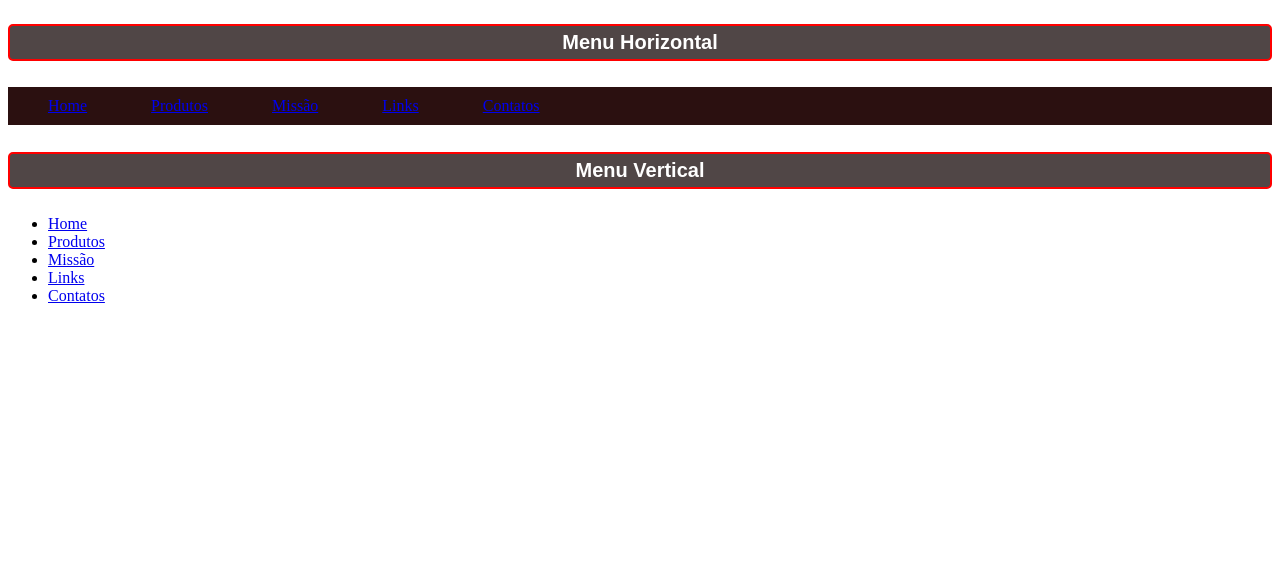
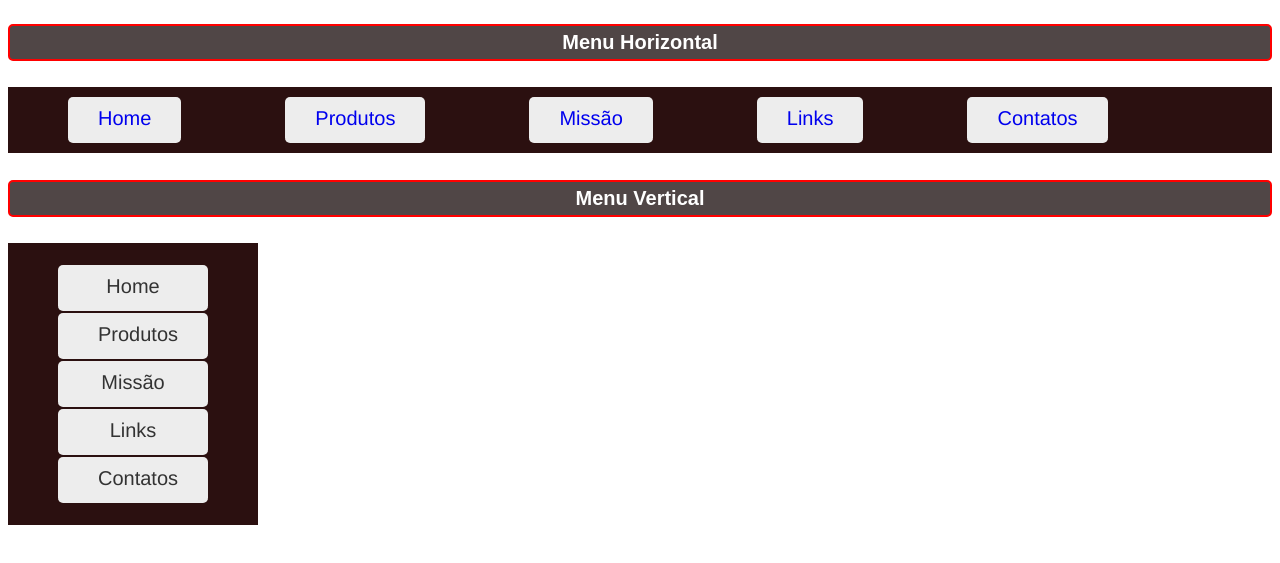
Before and after one commit to louenyrossi/estudos_html, a plain HTML site: page menus/menu.html in a window 1280 px wide. Shown: the part 105-668 px from the top of the page. Drawn offline with Linux system fonts and the light colour scheme.

Commit message:
Finalização do CSS

```diff
--- a/menus/css/estilo.css
+++ b/menus/css/estilo.css
@@ -9,7 +9,6 @@ h1{
     text-align: center;
     border-radius: 10px;
     padding: 10px;
-
 }
 
 h4{
@@ -29,15 +28,65 @@ h4{
 
 #menu ul{
     padding: 10px;
-    margin:0;
+    margin: 0;
     background-color: #2b1010;
     list-style: none;
 }
 
 #menu ul li {
-    display: inline;
+    display: inline; /* deixa os <li> na mesma linha */
 }
 
 #menu ul li a {
     padding: 10px 30px;
+    text-decoration: none;
+    background-color: #ededed;
+    /* Faz o link se comportar como caixinha, mas fica na mesma linha */
+    display: inline-block;
+    border-bottom: 3px solid #ededed; /* corrigido: 3px (sem espaço) */
+    font-family: 'Franklin Gothic Medium', 'Arial Narrow', Arial, sans-serif;
+    font-size: 20px;
+    border-radius: 5px;
+    margin: 0 50px; /* corrigido: adiciona ; no final */
 }
+
+#menu ul li a:hover{
+    background-color: #b5d45d;
+    color: #2d19e2;
+    border-bottom: 3px solid #EA0000;
+}
+
+/* Menu vertical */
+
+/* Selecionar o UL que estiver dentro do elemento id menuv */
+#menuv ul{
+    list-style-type: none;  /* remove marcadores da lista */
+    /* Zera a margem esquerda */
+    margin-left: 0;
+    /* Espaço interno do ul: 20px em cima/baixo e 50px nas laterais */
+    padding: 20px 50px;
+    /* Largura fixa */
+    width: 150px;
+    background-color: #2b1010;
+}
+
+/* Seleciona os links <a> dentro de cada <li> daquele <ul> do #menuv */
+#menuv ul li a{
+    display: block;
+    padding: 10px 40px;
+    background-color: #ededed;
+    color: #333;
+    text-decoration: none;
+    text-align: center;
+    border-bottom: 3px solid #ededed;
+    font-family: 'Franklin Gothic Medium', 'Arial Narrow', Arial, sans-serif;
+    font-size: 20px;
+    border-radius: 5px;
+    margin: 2px 0px;
+}
+
+#menuv ul li a:hover{
+    background-color: #b5d45d;
+    color: #2d19e2;
+    border-bottom: 3px solid #EA0000;
+}
```
